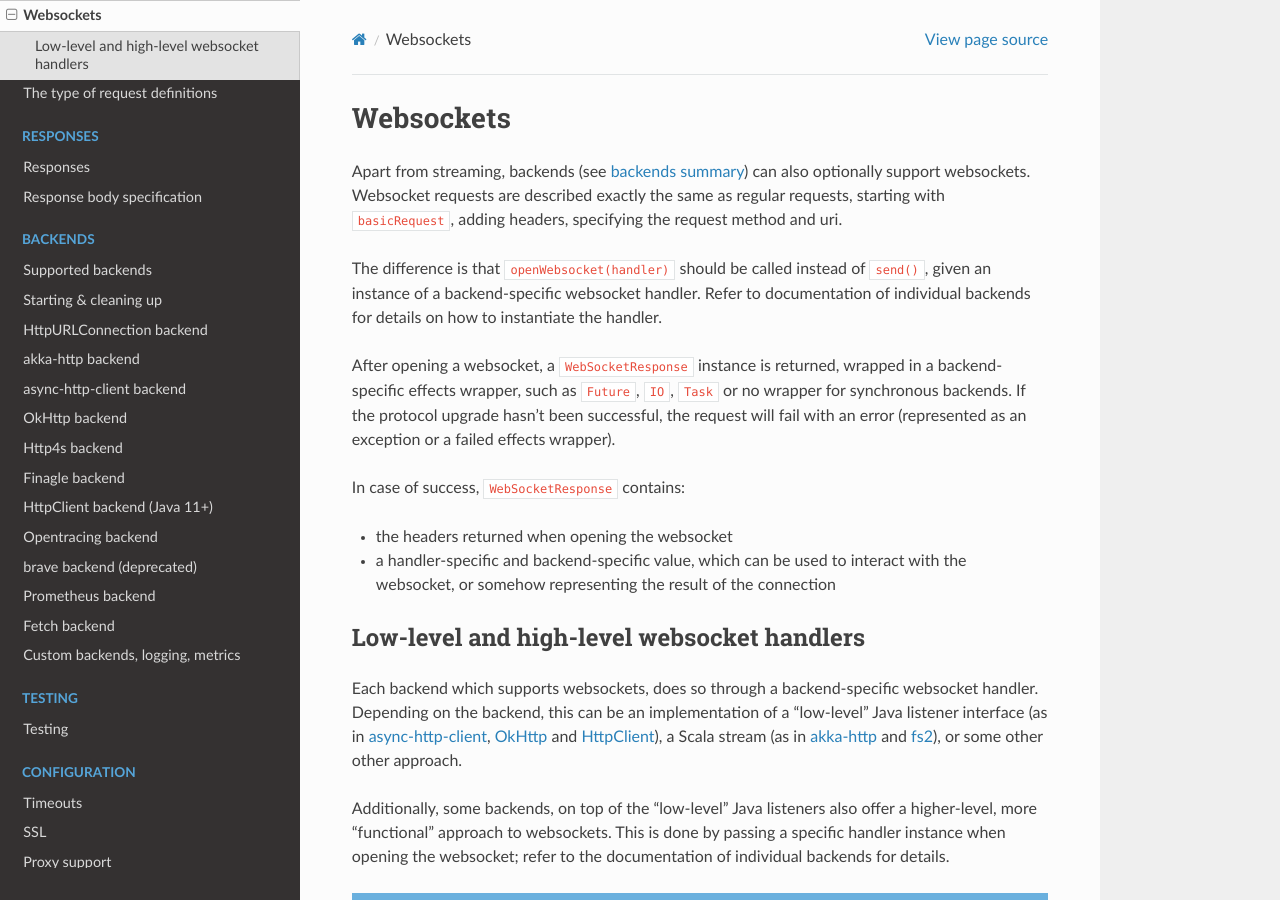
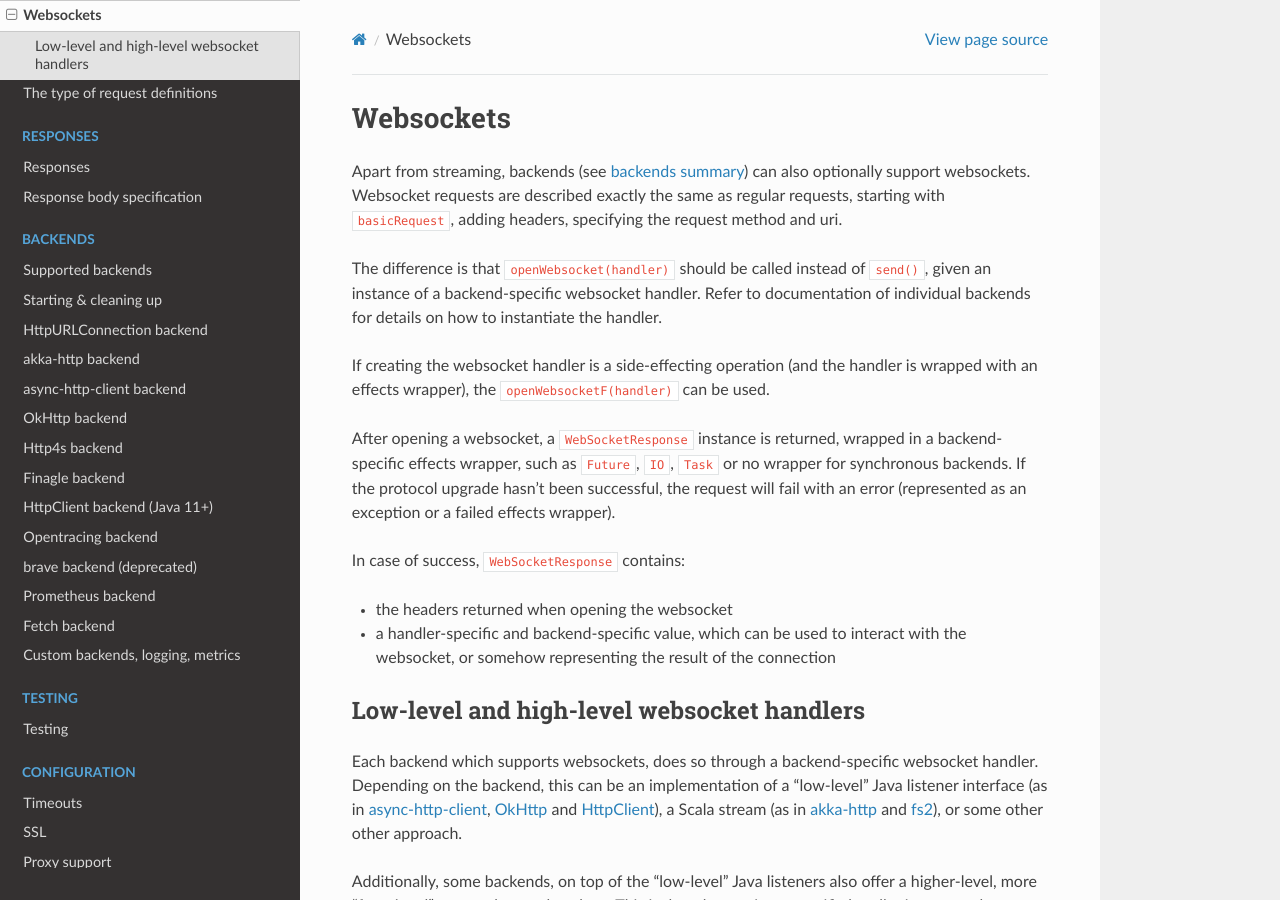
Before and after one commit to softwaremill/sttp, a Sphinx documentation site: the page built from docs/requests/websockets.rst, in a window 1280 px wide and 900 px high. Built offline with Sphinx 7.4.7 and the Read the Docs theme 2.0.0, drawn with Linux system fonts in a browser that asks for light colours; some of the changed text lies outside the part shown.

Commit message:
Creating high-level websockets handlers is a side-effecting operation

```diff
--- a/docs/requests/websockets.rst
+++ b/docs/requests/websockets.rst
@@ -6,6 +6,8 @@ Websockets
 Apart from streaming, backends (see :ref:`backends summary <backends_summary>`) can also optionally support websockets. Websocket requests are described exactly the same as regular requests, starting with ``basicRequest``, adding headers, specifying the request method and uri.
 
 The difference is that ``openWebsocket(handler)`` should be called instead of ``send()``, given an instance of a backend-specific websocket handler. Refer to documentation of individual backends for details on how to instantiate the handler.
+
+If creating the websocket handler is a side-effecting operation (and the handler is wrapped with an effects wrapper), the ``openWebsocketF(handler)`` can be used.
 
 After opening a websocket, a ``WebSocketResponse`` instance is returned, wrapped in a backend-specific effects wrapper, such as ``Future``, ``IO``, ``Task`` or no wrapper for synchronous backends. If the protocol upgrade hasn't been successful, the request will fail with an error (represented as an exception or a failed effects wrapper).
 
@@ -43,7 +45,7 @@ Example usage with the Monix variant of the :ref:`async-http-client backend <bac
 
   val response: Task[WebSocketResponse[WebSocket[Task]]] = basicRequest
     .get(uri"wss://echo.websocket.org")
-    .openWebsocket(MonixWebSocketHandler())
+    .openWebsocketF(MonixWebSocketHandler())
 
   response.flatMap { r =>
     val ws: WebSocket[Task] = r.result
```
Also changed, not shown: 11 other files.
